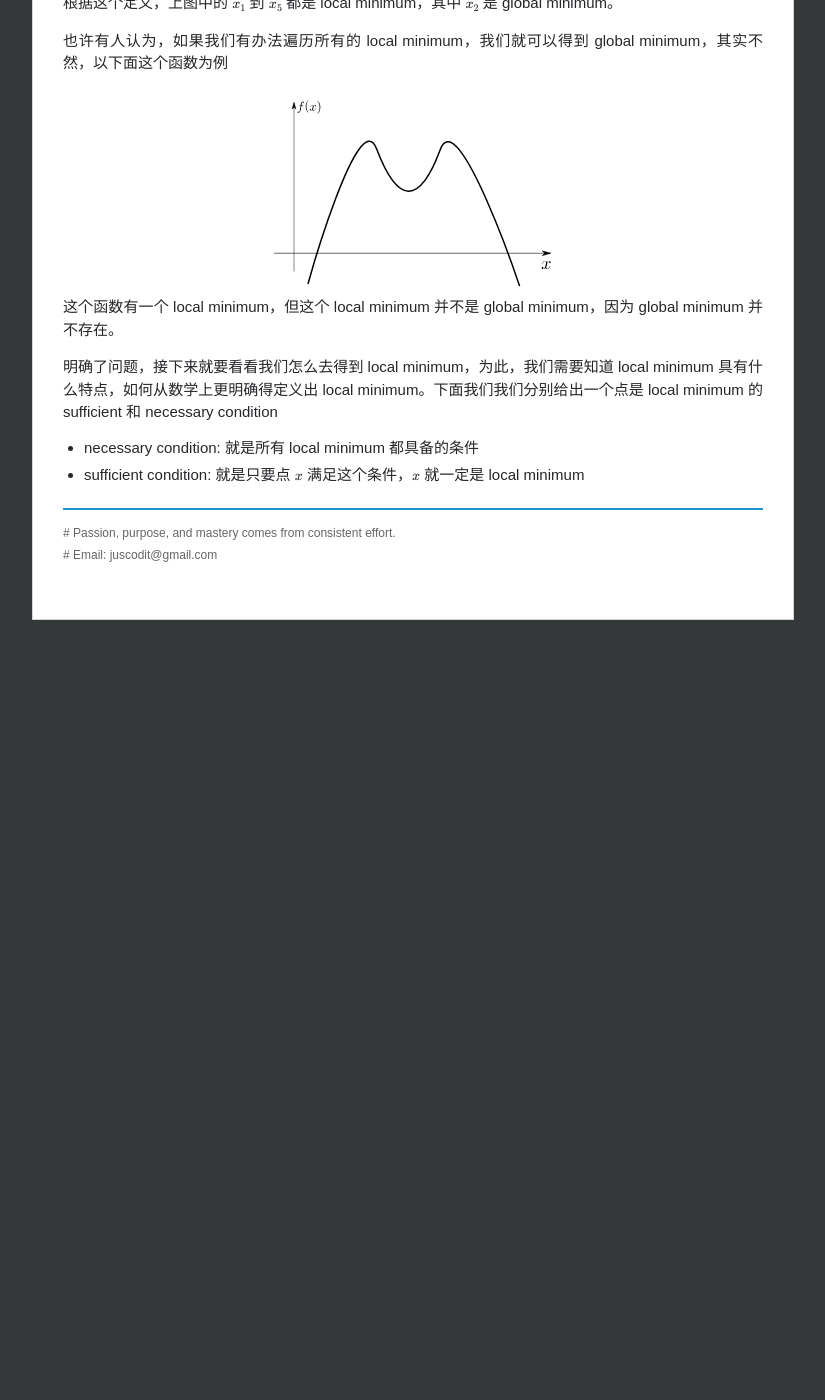
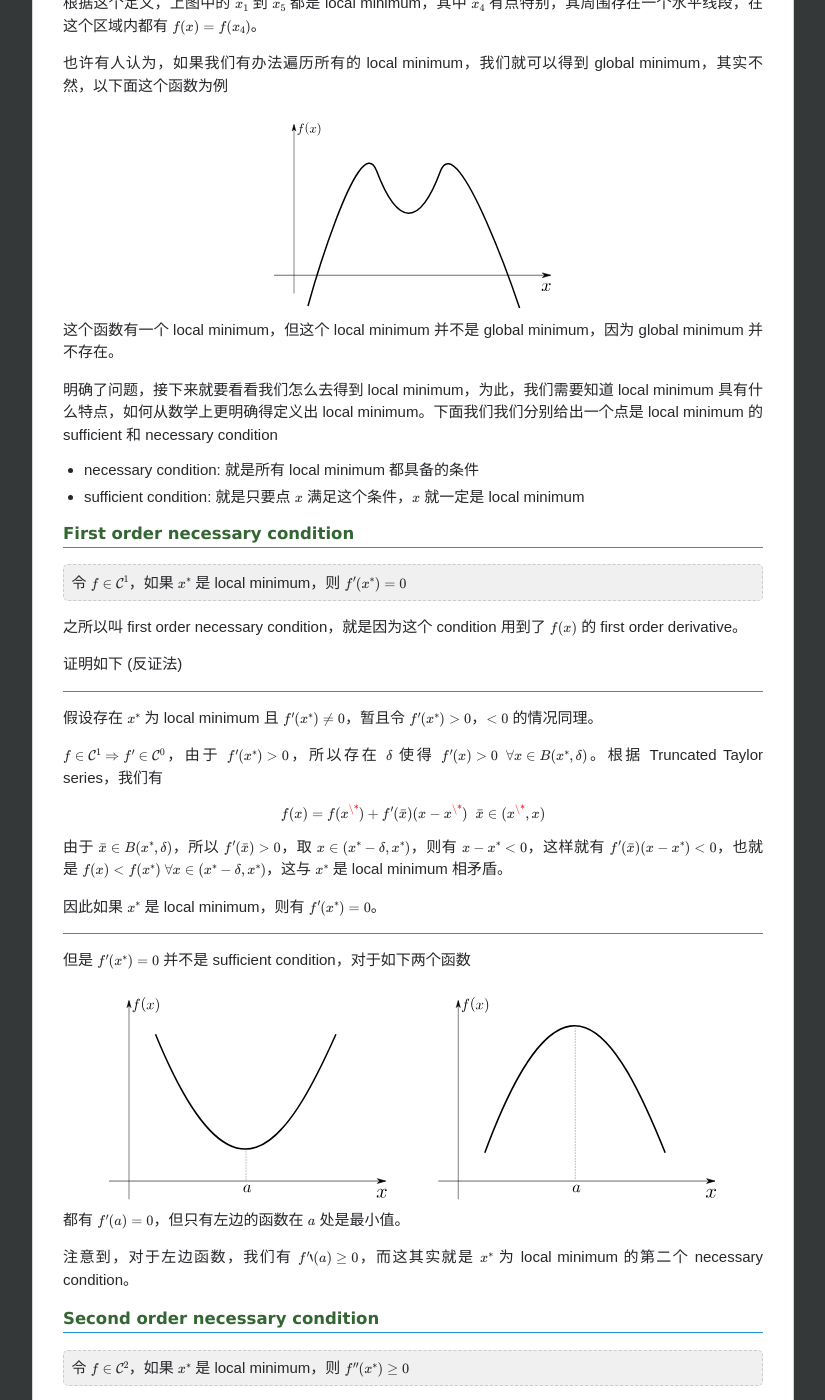
Before and after one commit to chenrushan/chenrushan.github.io, a Jekyll site: the page built from _posts/2014-04-07-1d-unconstrain-optimize.markdown, in a window 1280 px wide and 1400 px high, scrolled down 1212 px. Shown: the whole window, without its empty margins (227-1052 px from the left). Built offline with Jekyll 4.4.1, drawn with Linux system fonts in a browser that asks for light colours; Markdown is read by kramdown in place of the engine named in the settings; formulas are drawn with MathJax 3; before the commit the page ends 1842 px from its top, so only the background shows below that; some of the changed text lies outside the part shown.

Commit message:
[nplec03]: update

```diff
--- a/_posts/2014-04-07-1d-unconstrain-optimize.markdown
+++ b/_posts/2014-04-07-1d-unconstrain-optimize.markdown
@@ -37,7 +37,7 @@ $$ \min\_{x\in X} \; f(x) $$
 给定 $x^*\in X$ 如果存在 $\delta \in \mathbb{R}$，使得 $f(x^*) \leq f(x) \; \forall x \in X \cap B(x^*, \delta)$，则 $x^*$ 被称为 local minimum
 </blockquote>
 
-根据这个定义，上图中的 $x\_1$ 到 $x\_5$ 都是 local minimum，其中 $x\_2$ 是 global minimum。
+根据这个定义，上图中的 $x\_1$ 到 $x\_5$ 都是 local minimum，其中 $x\_4$ 有点特别，其周围存在一个水平线段，在这个区域内都有 $f(x) = f(x\_4)$。
 
 也许有人认为，如果我们有办法遍历所有的 local minimum，我们就可以得到 global minimum，其实不然，以下面这个函数为例
 
@@ -50,3 +50,59 @@ $$ \min\_{x\in X} \; f(x) $$
 * necessary condition: 就是所有 local minimum 都具备的条件
 
 * sufficient condition: 就是只要点 $x$ 满足这个条件，$x$ 就一定是 local minimum
+
+#### First order necessary condition
+
+<blockquote>
+令 $f\in \mathcal{C}^1$，如果 $x^*$ 是 local minimum，则 $f'(x^*) = 0$
+</blockquote>
+
+之所以叫 first order necessary condition，就是因为这个 condition 用到了 $f(x)$ 的 first order derivative。
+
+证明如下 (反证法)
+
+----------
+
+假设存在 $x^\*$ 为 local minimum 且 $f'(x^\*) \neq 0$，暂且令 $f'(x^\*) > 0$，$< 0$ 的情况同理。
+
+$f \in \mathcal{C}^1 \Rightarrow f' \in \mathcal{C}^0$，由于 $f'(x^\*) > 0$，所以存在 $\delta$ 使得 $f'(x) > 0 \;\; \forall x \in B(x^\*, \delta)$。根据 Truncated Taylor series，我们有
+
+$$f(x) = f(x^\*) + f'(\bar{x})(x - x^\*) \;\; \bar{x} \in (x^\*, x)$$
+
+由于 $\bar{x} \in B(x^\*, \delta)$，所以 $f'(\bar{x}) > 0$，取 $x \in (x^\* - \delta, x^\*)$，则有 $x - x^\* < 0$，这样就有 $f'(\bar{x})(x - x^\*) < 0$，也就是 $f(x) < f(x^\*) \; \forall x \in (x^\* - \delta, x^\*)$，这与 $x^\*$ 是 local minimum 相矛盾。
+
+因此如果 $x^\*$ 是 local minimum，则有 $f'(x^\*) = 0$。
+
+----------
+
+但是 $f'(x^\*) = 0$ 并不是 sufficient condition，对于如下两个函数
+
+<object data="/resource/NNP/03-1d-uncon-op/f'(x)=0.svg" type="image/svg+xml" class="blkcenter"></object>
+
+都有 $f'(a) = 0$，但只有左边的函数在 $a$ 处是最小值。
+
+注意到，对于左边函数，我们有 $f''(a) \geq 0$，而这其实就是 $x^\*$ 为 local minimum 的第二个 necessary condition。
+
+#### Second order necessary condition
+
+<blockquote>
+令 $f \in \mathcal{C}^2$，如果 $x^*$ 是 local minimum，则 $f''(x^*) \geq 0$
+</blockquote>
+
+证明如下 (反证法)
+
+----------
+
+假设存在 $x^\*$ 是 local minimum 同时 $f''(x^\*) < 0$。
+
+$f \in \mathcal{C}^2 \rightarrow f'' \in \mathcal{C}^0$，由于 $f''(x^\*) < 0$，所以存在 $\delta$ 使得 $f''(x) < 0 \; \forall x \in B(x^\*, \delta)$。根据 Truncated Taylor series，我们有
+
+$$f(x) = f(x^\*) + f'(x^\*)(x - x^\*) + \frac{1}{2} f''(\bar{x})(x - x^\*)^2 \;\; \bar{x} \in (x^\*, x)$$
+
+由于 $\bar{x} \in B(x^\*, \delta)$，所以 $f''(\bar{x}) < 0$，而 $(x - x^\*)^2 \geq 0$，所以有 $f''(\bar{x})(x - x^\*)^2 \leq 0$，另外根据前面的 first order necessary condition，$f'(x^\*) = 0$，这样就有 $f(x) < f(x^\*)$，这与 $x^\*$ 是 local minimum 相矛盾。
+
+因此如果 $x^\*$ 是 local minimum，则有 $f''(x^\*) \geq 0$。
+
+----------
+
+但是 $f''(x^\*) \geq 0$ 同样不是 sufficient condition，比如下面这个函数 $f(x) = (x - a)^3 + b$。
```
Also changed, not shown: resource/NNP/03-1d-uncon-op/f'(x)=0.svg (added).
